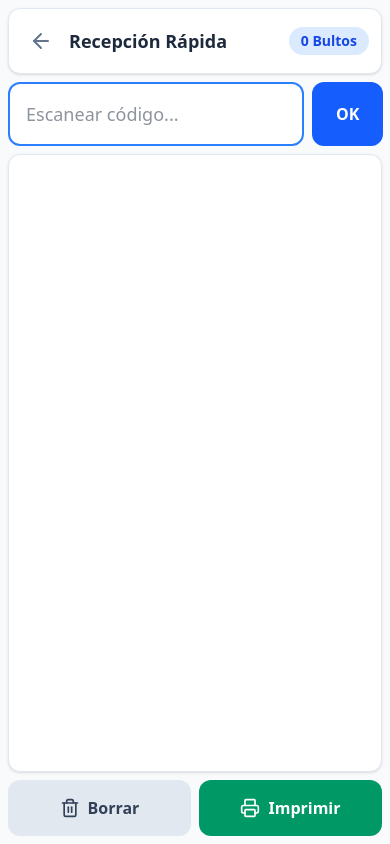
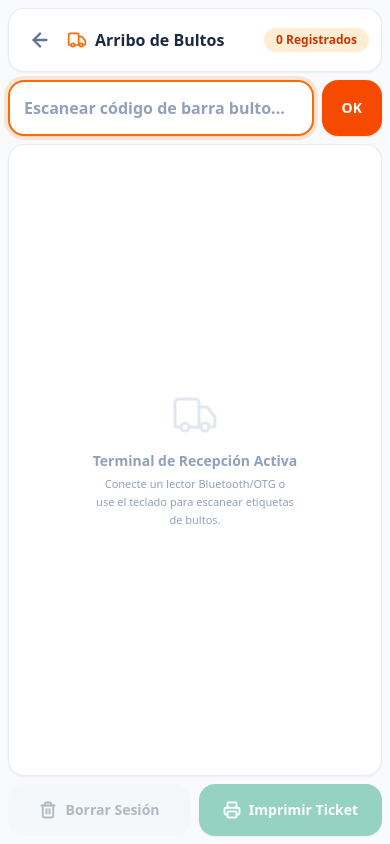
Before and after one commit to rps2217/controldevencimientos, a React (Vite) app: page /recepcion-bultos in a window 390 px wide. Both pictures are taken after a click on the button "Explorar con datos de demostración". Built offline with nearby package versions, Linux system fonts and the light colour scheme.

Commit message:
feat: add audio and visual feedback to scanning
Implement scanning feedback with visual indicators and non-blocking audio signals to improve UX for PDA/mobile devices.

```diff
--- a/src/components/views/RecepcionBultosView.tsx
+++ b/src/components/views/RecepcionBultosView.tsx
@@ -1,37 +1,92 @@
 import React, { useState, useEffect, useRef } from 'react';
-import { Printer, Trash2, ArrowLeft } from 'lucide-react';
+import { Printer, Trash2, ArrowLeft, Truck, Check, AlertTriangle } from 'lucide-react';
 import { useNavigate } from 'react-router-dom';
 import { executeThermalPrint } from '../../utils/ticketUtils';
 import { indexedDbService } from '../../db/indexedDbService';
 
 /**
  * Módulo de Recepción Rápida (Testimonio de Arribo)
- * Diseño Mobile-First para uso en PDA/Móviles.
+ * Diseño Mobile-First para uso en PDA/Móviles con feedback háptico y auditivo.
  */
 export default function RecepcionBultosView() {
   const navigate = useNavigate();
   const [bultoCode, setBultoCode] = useState('');
   const [sessionItems, setSessionItems] = useState<{ code: string; timestamp: number }[]>([]);
   const [isPrinting, setIsPrinting] = useState(false);
+  const [feedback, setFeedback] = useState<{ type: 'success' | 'error'; message: string } | null>(null);
   const inputRef = useRef<HTMLInputElement>(null);
 
-  // Focus automático al montar y tras cada escaneo
+  // Focus automático al montar, tras cada escaneo y al hacer click en el contenedor
   useEffect(() => {
     inputRef.current?.focus();
-  }, [sessionItems]);
+  }, [sessionItems, feedback]);
+
+  const handleContainerClick = () => {
+    inputRef.current?.focus();
+  };
+
+  // Sintetizador de audio nativo no-bloqueante para PDA/Móviles
+  const triggerAudioFeedback = (type: 'success' | 'error') => {
+    try {
+      const audioCtx = new (window.AudioContext || (window as any).webkitAudioContext)();
+      const oscillator = audioCtx.createOscillator();
+      const gainNode = audioCtx.createGain();
+
+      oscillator.connect(gainNode);
+      gainNode.connect(audioCtx.destination);
+
+      if (type === 'success') {
+        // Beep agudo corto de confirmación (tipo láser Honeywell/Zebra)
+        oscillator.type = 'sine';
+        oscillator.frequency.setValueAtTime(1400, audioCtx.currentTime);
+        gainNode.gain.setValueAtTime(0.15, audioCtx.currentTime);
+        gainNode.gain.exponentialRampToValueAtTime(0.01, audioCtx.currentTime + 0.12);
+        oscillator.start();
+        oscillator.stop(audioCtx.currentTime + 0.12);
+
+        // Vibración corta si el hardware lo soporta (100ms)
+        if (navigator.vibrate) {
+          navigator.vibrate(100);
+        }
+      } else {
+        // Beep grave de error (doble tono descendente)
+        oscillator.type = 'sawtooth';
+        oscillator.frequency.setValueAtTime(220, audioCtx.currentTime);
+        gainNode.gain.setValueAtTime(0.2, audioCtx.currentTime);
+        gainNode.gain.exponentialRampToValueAtTime(0.01, audioCtx.currentTime + 0.3);
+        oscillator.start();
+        oscillator.stop(audioCtx.currentTime + 0.3);
+
+        if (navigator.vibrate) {
+          navigator.vibrate([150, 80, 150]);
+        }
+      }
+    } catch (e) {
+      console.warn('Web Audio API not supported/active:', e);
+    }
+  };
+
+  const showTemporaryFeedback = (type: 'success' | 'error', message: string) => {
+    setFeedback({ type, message });
+    triggerAudioFeedback(type);
+    const timer = setTimeout(() => setFeedback(null), 2500);
+    return () => clearTimeout(timer);
+  };
 
   const handleScan = async (e: React.FormEvent) => {
     e.preventDefault();
-    const code = bultoCode.trim();
+    const code = bultoCode.trim().toUpperCase(); // Normalizar a mayúsculas
     if (!code) return;
 
     if (sessionItems.some(item => item.code === code)) {
       setBultoCode('');
+      showTemporaryFeedback('error', `El bulto ${code} ya ha sido escaneado.`);
       return;
     }
 
     const timestamp = Date.now();
 
+    try {
       // Persistir en cola offline para sincronización
       await indexedDbService.enqueueMutation({
         type: 'append',
@@ -44,11 +99,18 @@ export default function RecepcionBultosView() {
 
       setSessionItems(prev => [...prev, { code, timestamp }]);
       setBultoCode('');
+      showTemporaryFeedback('success', `Bulto ${code} registrado.`);
+    } catch (err) {
+      console.error('Error guardando bulto:', err);
+      showTemporaryFeedback('error', 'Error al guardar bulto en base de datos local.');
+    }
   };
 
   const handleClear = async () => {
-    if (window.confirm('¿Borrar todos los registros de la sesión actual?')) {
+    if (sessionItems.length === 0) return;
+    if (window.confirm('¿Borrar todos los bultos de la sesión actual? Esta acción no altera lo que ya fue guardado en Google Sheets.')) {
       setSessionItems([]);
+      triggerAudioFeedback('error');
     }
   };
 
@@ -68,17 +130,35 @@ export default function RecepcionBultosView() {
   };
 
   return (
-    <div className="flex flex-col h-screen w-full bg-slate-50 dark:bg-slate-950 p-2 gap-2">
+    <div
+      onClick={handleContainerClick}
+      className="flex flex-col h-screen w-full bg-slate-50 dark:bg-slate-950 p-2 sm:p-4 gap-2 select-none"
+    >
       {/* Header Mobile */}
-      <div className="flex items-center gap-2 bg-white dark:bg-slate-900 p-3 rounded-xl shadow-sm border border-slate-200 dark:border-slate-800">
-        <button onClick={() => navigate('/')} className="p-2 text-slate-500">
-          <ArrowLeft size={24} />
+      <div className="flex items-center gap-2 bg-white dark:bg-slate-900 p-3 rounded-2xl shadow-xs border border-slate-200/80 dark:border-slate-800">
+        <button onClick={() => navigate('/')} className="p-2 text-slate-500 hover:bg-slate-100 dark:hover:bg-slate-800 rounded-xl transition-colors">
+          <ArrowLeft size={22} className="stroke-[2.5]" />
         </button>
-        <h1 className="text-lg font-bold text-slate-800 dark:text-slate-100">Recepción Rápida</h1>
-        <span className="ml-auto bg-blue-100 text-blue-700 px-3 py-1 rounded-full font-bold text-sm">
-          {sessionItems.length} Bultos
+        <div className="flex items-center gap-2">
+          <Truck className="w-5 h-5 text-orange-500" />
+          <h1 className="text-base font-extrabold text-slate-800 dark:text-slate-100">Arribo de Bultos</h1>
+        </div>
+        <span className="ml-auto bg-orange-100 dark:bg-orange-950/60 text-orange-700 dark:text-orange-300 px-3 py-1 rounded-full font-extrabold text-xs">
+          {sessionItems.length} Registrados
         </span>
       </div>
+
+      {/* Alerta de Feedback instantáneo de escaneo */}
+      {feedback && (
+        <div className={`p-3 rounded-xl flex items-center gap-2 text-xs font-bold transition-all border ${
+          feedback.type === 'success'
+            ? 'bg-emerald-50 dark:bg-emerald-950/40 text-emerald-800 dark:text-emerald-300 border-emerald-200/60'
+            : 'bg-rose-50 dark:bg-rose-950/40 text-rose-800 dark:text-rose-300 border-rose-200/60'
+        }`}>
+          {feedback.type === 'success' ? <Check size={16} className="shrink-0" /> : <AlertTriangle size={16} className="shrink-0" />}
+          <span>{feedback.message}</span>
+        </div>
+      )}
 
       {/* Input de Scanner */}
       <form onSubmit={handleScan} className="flex gap-2">
@@ -87,31 +167,55 @@ export default function RecepcionBultosView() {
           type="text"
           value={bultoCode}
           onChange={(e) => setBultoCode(e.target.value)}
-          placeholder="Escanear código..."
-          className="flex-1 p-4 rounded-xl border-2 border-blue-500 bg-white dark:bg-slate-900 text-lg focus:outline-none text-slate-800 dark:text-slate-100"
+          placeholder="Escanear código de barra bulto..."
+          className="flex-1 p-3.5 rounded-2xl border-2 border-orange-500 bg-white dark:bg-slate-900 text-base font-bold focus:outline-none text-slate-800 dark:text-slate-100 placeholder-slate-400 dark:placeholder-slate-500 focus:ring-4 focus:ring-orange-500/15 transition-all shadow-2xs"
+          autoComplete="off"
         />
-        <button type="submit" className="bg-blue-600 text-white px-6 rounded-xl font-bold">OK</button>
+        <button type="submit" className="bg-orange-600 hover:bg-orange-700 text-white px-5 rounded-2xl font-extrabold text-sm shadow-xs shadow-orange-500/20 active:scale-95 transition-all">OK</button>
       </form>
 
       {/* Lista de últimos escaneos */}
-      <div className="flex-1 overflow-y-auto bg-white dark:bg-slate-900 rounded-xl border border-slate-200 dark:border-slate-800 shadow-sm">
+      <div className="flex-1 overflow-y-auto bg-white dark:bg-slate-900 rounded-2xl border border-slate-200/80 dark:border-slate-800 shadow-xs flex flex-col">
+        {sessionItems.length === 0 ? (
+          <div className="flex-1 flex flex-col items-center justify-center p-8 text-center text-slate-400 dark:text-slate-500">
+            <Truck size={48} className="stroke-[1.5] text-slate-300 dark:text-slate-700 mb-3 animate-pulse" />
+            <p className="text-sm font-semibold">Terminal de Recepción Activa</p>
+            <p className="text-[11px] mt-1 max-w-[200px] leading-relaxed">Conecte un lector Bluetooth/OTG o use el teclado para escanear etiquetas de bultos.</p>
+          </div>
+        ) : (
+          <div className="divide-y divide-slate-100 dark:divide-slate-800/60">
             {sessionItems.slice().reverse().map((item, i) => (
-          <div key={i} className="flex items-center p-4 border-b border-slate-100 dark:border-slate-800">
-            <div className="flex-1 font-mono text-lg font-bold text-slate-800 dark:text-slate-200">{item.code}</div>
-            <div className="text-sm text-slate-500">
-                {new Date(item.timestamp).toLocaleTimeString()}
+              <div key={i} className="flex items-center justify-between p-3.5 hover:bg-slate-50 dark:hover:bg-slate-850/30 transition-colors">
+                <div className="flex items-center gap-2.5">
+                  <span className="text-[10px] bg-slate-100 dark:bg-slate-800 text-slate-500 dark:text-slate-400 font-bold px-1.5 py-0.5 rounded-md font-mono">
+                    {sessionItems.length - i}
+                  </span>
+                  <div className="font-mono text-base font-bold text-slate-800 dark:text-slate-200">{item.code}</div>
+                </div>
+                <div className="text-xs text-slate-400 font-medium font-mono">
+                  {new Date(item.timestamp).toLocaleTimeString('es-CL', { hour: '2-digit', minute: '2-digit', second: '2-digit' })}
                 </div>
               </div>
             ))}
           </div>
+        )}
+      </div>
 
       {/* Acciones */}
-      <div className="grid grid-cols-2 gap-2">
-        <button onClick={handleClear} className="flex items-center justify-center gap-2 bg-slate-200 dark:bg-slate-800 p-4 rounded-xl font-bold text-slate-700 dark:text-slate-300">
-            <Trash2 size={20} /> Borrar
+      <div className="grid grid-cols-2 gap-2 shrink-0">
+        <button
+          disabled={sessionItems.length === 0}
+          onClick={(e) => { e.stopPropagation(); handleClear(); }}
+          className="flex items-center justify-center gap-2 bg-slate-100 hover:bg-slate-200 dark:bg-slate-900 dark:hover:bg-slate-800 p-4 rounded-2xl font-extrabold text-slate-600 dark:text-slate-300 transition-colors disabled:opacity-40 disabled:hover:bg-slate-100 cursor-pointer disabled:cursor-not-allowed text-sm"
+        >
+          <Trash2 size={18} className="stroke-[2.5]" /> Borrar Sesión
         </button>
-        <button onClick={handlePrint} className="flex items-center justify-center gap-2 bg-emerald-600 text-white p-4 rounded-xl font-bold">
-            <Printer size={20} /> Imprimir
+        <button
+          disabled={sessionItems.length === 0}
+          onClick={(e) => { e.stopPropagation(); handlePrint(); }}
+          className="flex items-center justify-center gap-2 bg-emerald-600 hover:bg-emerald-700 text-white p-4 rounded-2xl font-extrabold shadow-xs shadow-emerald-500/20 active:scale-95 transition-all disabled:opacity-40 cursor-pointer disabled:cursor-not-allowed text-sm"
+        >
+          <Printer size={18} className="stroke-[2.5]" /> Imprimir Ticket
         </button>
       </div>
 
```
Lines whose indentation alone changed are shown as unchanged.
